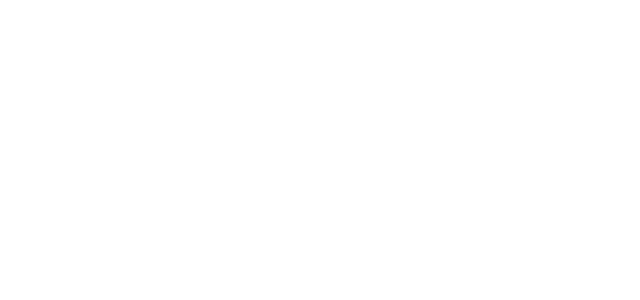
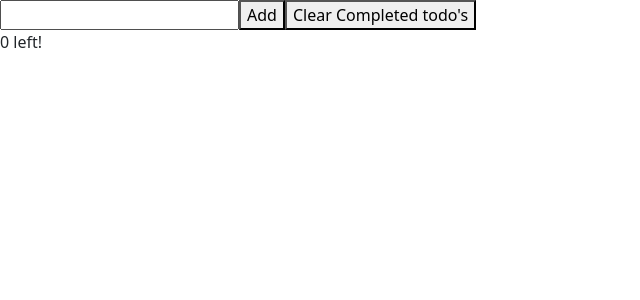
Before and after one commit to basileLeroy/intro-react, a React (Create React App) app: page / in a window 1280 px wide. Shown: the top 300 px of the page, without its empty margins (0-640 px from the left). Built offline with nearby package versions, Linux system fonts and the light colour scheme.

Commit message:
Having new additions stay after refresh -- toggle the checkboxes and it's value

```diff
--- a/package.json
+++ b/package.json
@@ -9,6 +9,7 @@
     "react": "^17.0.1",
     "react-dom": "^17.0.1",
     "react-scripts": "4.0.2",
+    "uuid": "^8.3.2",
     "web-vitals": "^1.0.1"
   },
   "scripts": {
@@ -34,5 +35,8 @@
       "last 1 firefox version",
       "last 1 safari version"
     ]
+  },
+  "devDependencies": {
+    "@types/uuid": "^8.3.0"
   }
 }
--- a/public/index.html
+++ b/public/index.html
@@ -10,6 +10,7 @@
       content="Web site created using create-react-app"
     />
     <link rel="apple-touch-icon" href="%PUBLIC_URL%/logo192.png" />
+    <link href="https://cdn.jsdelivr.net/npm/bootstrap@5.0.0-beta2/dist/css/bootstrap.min.css" rel="stylesheet" integrity="sha384-BmbxuPwQa2lc/FVzBcNJ7UAyJxM6wuqIj61tLrc4wSX0szH/Ev+nYRRuWlolflfl" crossorigin="anonymous">
     <!--
       manifest.json provides metadata used when your web app is installed on a
       user's mobile device or desktop. See https://developers.google.com/web/fundamentals/web-app-manifest/
--- a/src/App.js
+++ b/src/App.js
@@ -1,6 +1,77 @@
+import React, { useState, useRef, useEffect } from 'react';
+import TodoList from './TodoList';
+import { v4 as uuidv4 } from 'uuid';
+
+const LOCAL_STORAGE_KEY = 'todoApp.todos';
 
 function App() {
-  return null
+  const [todos, setTodos] = useState([]);
+
+  // useRef() is a build in function to call inputs fields with the attribute "ref"
+  const todoName = useRef();
+
+  useEffect(() => {
+    // Can't read strings, need to parse with JSON
+    const storedTodos = JSON.parse(localStorage.getItem(LOCAL_STORAGE_KEY))
+    if (storedTodos) setTodos(storedTodos)
+
+    //array is empty so that it only loads once.
+  }, [])
+
+  // Store data and re-use
+  useEffect(() => {
+    localStorage.setItem(LOCAL_STORAGE_KEY, JSON.stringify(todos))
+  }, [todos])
+
+
+  // pass down the function trough the path (from here to todoList to Todo)
+  function toggleTodo(id) {
+
+    // never edit directly in reacht, always make a copy and edit the copy.
+    const newTodos = [...todos]
+
+    // find the id of the selected checkbox and git the same id to the copy
+    const todo = newTodos.find(todo => todo.id === id)
+    todo.complete = !todo.complete
+
+    // set new todo as todo
+    setTodos(newTodos)
+  }
+
+  function addToList(e) {
+    const name = todoName.current.value
+
+    if (name === '') {
+        return
+    }
+
+    setTodos(previousTodos => {
+      // uuidv4 is a id library that generates id's
+        return [ ...previousTodos, {id: uuidv4(), name: name, complete: false}]
+    })
+    console.log(name);
+
+    // Returning the unput box to empty after submit
+    todoName.current.value = null;
+  }
+
+  return (
+    <>
+      <div className="addTodo">
+          <input ref={todoName} type="text"/>
+
+          {/* Adding an eventListner to the button */}
+          <button onClick={addToList}>Add</button>
+          <button>Clear Completed todo's</button>
+      </div>
+
+      <TodoList todos={todos} toggleTodo={toggleTodo}/>
+
+      <div className="left-to-do">
+          <p>0 left!</p>
+      </div>
+    </>
+  )
 }
 
 export default App;
--- /dev/null
+++ b/src/Todo.js
@@ -0,0 +1,19 @@
+import React from 'react'
+
+export default function Todo({ todo, toggleTodo }) {
+
+
+    function handleTodoClick() {
+        toggleTodo(todo.id)
+    }
+
+    return (
+        <div class="card-body">
+            <laber class="todo">
+                {/* Instead of using the toggleTodo function, we use an inbetween function to get the id of the checkbox */}
+                <input type="checkbox" checked={todo.complete} onChange={handleTodoClick}/>
+                {todo.name}
+            </laber>
+        </div>
+    )
+}
--- /dev/null
+++ b/src/TodoList.js
@@ -0,0 +1,9 @@
+import Todo from './Todo';
+
+export default function TodoList({ todos, toggleTodo }) {
+    return (
+        todos.map(todo => {
+            return <Todo key={todo.id} toggleTodo={toggleTodo} todo = {todo} />
+        })
+    )
+}
```
Also changed, not shown: 1 other file (tests, documents, lock files or other folders).
